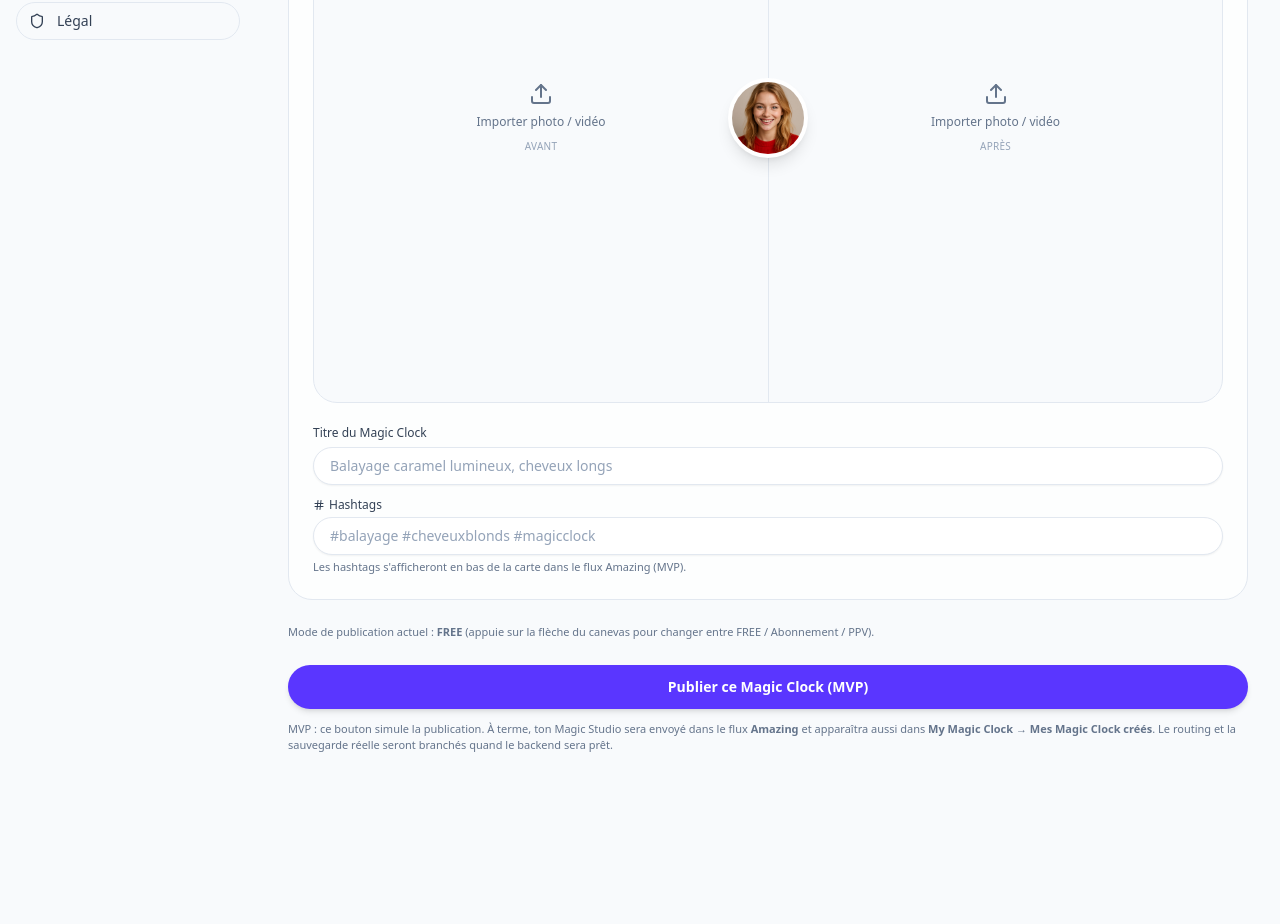
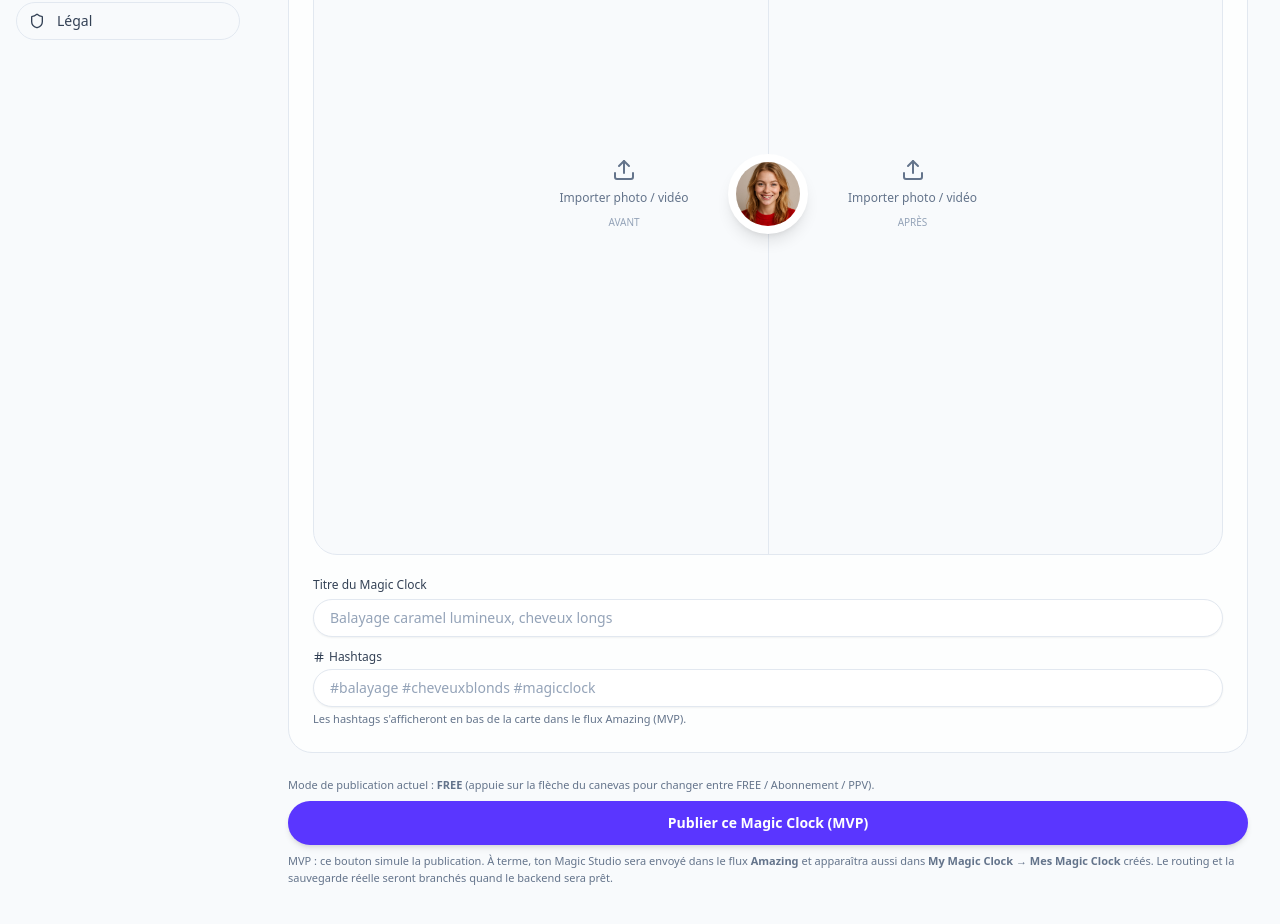
Before and after one commit to welcome-magic-clock/magic-clock-web-mvp, a Next.js app: page /studio in a window 1280 px wide. Shown: the part 340-1264 px from the top of the page. Before the commit the page ends 1142 px from the top, so only its background shows below. Built offline with nearby package versions, Linux system fonts and the light colour scheme.

Commit message:
Update page.tsx

```diff
--- a/app/studio/page.tsx
+++ b/app/studio/page.tsx
@@ -1,9 +1,9 @@
 // app/studio/page.tsx
 "use client";
 
-import { useState, useRef, type ChangeEvent } from "react";
+import { useState, useRef } from "react";
+import { useRouter } from "next/navigation";
 import { Upload, Hash, ArrowUpRight } from "lucide-react";
-import { useRouter } from "next/navigation";
 import { listCreators } from "@/core/domain/repository";
 
 type MediaKind = "image" | "video";
@@ -18,24 +18,28 @@ type PublishMode = "FREE" | "SUB" | "PPV";
 export default function MagicStudioPage() {
   const router = useRouter();
 
-  // Créateur courant (Aiko Tanaka si dispo)
-  const creators = listCreators();
-  const currentCreator =
-    creators.find((c) => c.name === "Aiko Tanaka") ?? creators[0];
-  const avatar = currentCreator?.avatar ?? "/images/sample1.jpg";
-
+  // Import médias
   const [before, setBefore] = useState<MediaState>({ kind: null, url: null });
   const [after, setAfter] = useState<MediaState>({ kind: null, url: null });
+
+  // Titre & hashtags
   const [title, setTitle] = useState("");
   const [hashtags, setHashtags] = useState("");
+
+  // Mode de publication
   const [mode, setMode] = useState<PublishMode>("FREE");
-  const [ppvPrice, setPpvPrice] = useState<number>(9.99);
+  const [ppvPrice, setPpvPrice] = useState<number>(9); // prix indicatif pour PPV
 
   const beforeInputRef = useRef<HTMLInputElement | null>(null);
   const afterInputRef = useRef<HTMLInputElement | null>(null);
 
+  // Avatar créateur (Aiko)
+  const creators = listCreators();
+  const currentCreator =
+    creators.find((c) => c.name === "Aiko Tanaka") ?? creators[0];
+
   function handleFileChange(
-    event: ChangeEvent<HTMLInputElement>,
+    event: React.ChangeEvent<HTMLInputElement>,
     side: "before" | "after"
   ) {
     const file = event.target.files?.[0];
@@ -43,6 +47,7 @@ export default function MagicStudioPage() {
 
     const url = URL.createObjectURL(file);
     const kind: MediaKind = file.type.startsWith("video") ? "video" : "image";
+
     const state: MediaState = { kind, url };
 
     if (side === "before") {
@@ -58,23 +63,17 @@ export default function MagicStudioPage() {
     );
   }
 
+  function handlePublishClick() {
+    // MVP : on simule la publication et on renvoie vers My Magic Clock
+    router.push("/mymagic");
+  }
+
   const modeLabel =
-    mode === "FREE" ? "FREE" : mode === "SUB" ? "Abonnement" : "PPV";
-
-  function handlePublish() {
-    // MVP : on simule la publication + redirection vers Amazing
-    console.log("Magic Studio publish (MVP)", {
-      before,
-      after,
-      title,
-      hashtags,
-      mode,
-      ppvPrice,
-    });
-
-    // plus tard : enregistrement + ajout dans My Magic Clock (Mes Magic Clock créés)
-    router.push("/");
-  }
+    mode === "FREE"
+      ? "FREE"
+      : mode === "SUB"
+      ? "Abonnement"
+      : "Pay Per View (PPV)";
 
   return (
     <main className="container max-w-4xl py-8 space-y-6">
@@ -88,34 +87,15 @@ export default function MagicStudioPage() {
       </header>
 
       <section className="rounded-3xl border border-slate-200 bg-white/80 p-4 sm:p-6 space-y-4">
-        {/* CANEVAS AVANT / APRÈS */}
+        {/* CANEVAS AVANT / APRÈS (même ratio visuel que dans Amazing) */}
         <div className="relative overflow-hidden rounded-2xl border border-slate-200 bg-slate-50">
-          {/* Flèche mode publication (FREE / Abonnement / PPV) */}
-          <button
-            type="button"
-            onClick={cycleMode}
-            className="absolute right-4 top-4 z-20 inline-flex h-8 w-8 items-center justify-center rounded-full border border-white bg-black/70 text-white shadow focus:outline-none focus-visible:ring-2 focus-visible:ring-brand-500"
-            aria-label="Changer le mode de publication"
-          >
-            <ArrowUpRight className="h-4 w-4" />
-          </button>
-
-          {/* Avatar créateur au centre du canevas */}
-          <div className="pointer-events-none absolute left-1/2 top-1/2 z-20 -translate-x-1/2 -translate-y-1/2">
-            <div className="flex h-20 w-20 items-center justify-center rounded-full border-4 border-white bg-white shadow-lg">
-              <img
-                src={avatar}
-                alt={currentCreator?.name ?? "Créateur Magic Clock"}
-                className="h-full w-full rounded-full object-cover"
-              />
-            </div>
-          </div>
-
-          <div className="grid grid-cols-2 divide-x divide-slate-200">
+          <div className="relative mx-auto aspect-[4/5] w-full max-w-xl">
+            {/* Grille 2 colonnes qui remplit tout le canevas */}
+            <div className="absolute inset-0 grid grid-cols-2 divide-x divide-slate-200">
               {/* AVANT */}
               <button
                 type="button"
-              className="relative aspect-[4/5] w-full overflow-hidden focus:outline-none focus-visible:ring-2 focus-visible:ring-brand-500"
+                className="relative flex h-full w-full flex-col items-center justify-center gap-2 focus:outline-none focus-visible:ring-2 focus-visible:ring-brand-500"
                 onClick={() => beforeInputRef.current?.click()}
               >
                 {before.url ? (
@@ -136,9 +116,7 @@ export default function MagicStudioPage() {
                   <div className="flex h-full w-full flex-col items-center justify-center gap-2 text-xs text-slate-500">
                     <Upload className="h-6 w-6" />
                     <span>Importer photo / vidéo</span>
-                  <span className="text-[10px] uppercase tracking-wide text-slate-400">
-                    Avant
-                  </span>
+                    <span className="text-[10px] text-slate-400">AVANT</span>
                   </div>
                 )}
                 <input
@@ -153,7 +131,7 @@ export default function MagicStudioPage() {
               {/* APRÈS */}
               <button
                 type="button"
-              className="relative aspect-[4/5] w-full overflow-hidden focus:outline-none focus-visible:ring-2 focus-visible:ring-brand-500"
+                className="relative flex h-full w-full flex-col items-center justify-center gap-2 focus:outline-none focus-visible:ring-2 focus-visible:ring-brand-500"
                 onClick={() => afterInputRef.current?.click()}
               >
                 {after.url ? (
@@ -174,9 +152,7 @@ export default function MagicStudioPage() {
                   <div className="flex h-full w-full flex-col items-center justify-center gap-2 text-xs text-slate-500">
                     <Upload className="h-6 w-6" />
                     <span>Importer photo / vidéo</span>
-                  <span className="text-[10px] uppercase tracking-wide text-slate-400">
-                    Après
-                  </span>
+                    <span className="text-[10px] text-slate-400">APRÈS</span>
                   </div>
                 )}
                 <input
@@ -186,6 +162,28 @@ export default function MagicStudioPage() {
                   className="hidden"
                   onChange={(event) => handleFileChange(event, "after")}
                 />
+              </button>
+            </div>
+
+            {/* Avatar au centre du canevas */}
+            <div className="pointer-events-none absolute left-1/2 top-1/2 -translate-x-1/2 -translate-y-1/2">
+              <div className="flex h-20 w-20 items-center justify-center rounded-full border-4 border-white bg-white shadow-lg">
+                <img
+                  src={currentCreator.avatar}
+                  alt={currentCreator.name}
+                  className="h-16 w-16 rounded-full object-cover"
+                />
+              </div>
+            </div>
+
+            {/* Flèche pour changer FREE / Abonnement / PPV */}
+            <button
+              type="button"
+              onClick={cycleMode}
+              className="absolute right-3 top-3 inline-flex h-9 w-9 items-center justify-center rounded-full bg-slate-900/85 text-white shadow-md focus:outline-none focus-visible:ring-2 focus-visible:ring-brand-500"
+              aria-label="Changer le mode de publication"
+            >
+              <ArrowUpRight className="h-4 w-4" aria-hidden="true" />
             </button>
           </div>
         </div>
@@ -223,60 +221,60 @@ export default function MagicStudioPage() {
             </p>
           </div>
 
-          {/* Sélecteur de prix PPV quand le mode est PPV */}
+          {/* Sélecteur de prix PPV */}
           {mode === "PPV" && (
-            <div className="space-y-1">
+            <div className="space-y-1 pt-2">
               <label className="text-xs font-medium text-slate-700">
-                Prix PPV (par achat)
+                Prix Pay Per View (PPV)
               </label>
+              <div className="flex items-center gap-3">
                 <input
                   type="range"
-                min={0.99}
-                max={999}
-                step={0.5}
+                  min={1}
+                  max={200}
+                  step={1}
                   value={ppvPrice}
-                onChange={(e) => setPpvPrice(Number(e.target.value))}
-                className="w-full"
+                  onChange={(event) =>
+                    setPpvPrice(Number(event.target.value))
+                  }
+                  className="flex-1 accent-brand-500"
                 />
+                <div className="w-16 text-right text-xs font-semibold text-slate-700">
+                  {ppvPrice.toFixed(0)}$
+                </div>
+              </div>
               <p className="text-[11px] text-slate-500">
-                Prix actuel&nbsp;:{" "}
-                <span className="font-semibold">
-                  {ppvPrice.toFixed(2)} CHF
-                </span>
-                . En production, ce prix sera envoyé au cockpit Monétisation.
+                MVP : le prix est indicatif, la facturation réelle sera gérée
+                par le module Monétisation.
               </p>
             </div>
           )}
         </div>
       </section>
 
-      {/* Mode de publication courant */}
-      <section className="space-y-1">
+      <section className="space-y-2">
         <p className="text-[11px] text-slate-500">
           Mode de publication actuel :{" "}
-          <span className="font-semibold">{modeLabel}</span> (appuie sur la
-          flèche du canevas pour changer entre FREE / Abonnement / PPV).
+          <span className="font-semibold">{modeLabel}</span>{" "}
+          (appuie sur la flèche du canevas pour changer entre FREE /
+          Abonnement / PPV).
         </p>
-      </section>
 
-      {/* Bouton Publier */}
-      <section className="space-y-3">
         <button
           type="button"
-          onClick={handlePublish}
-          className="w-full rounded-full bg-brand-600 px-4 py-3 text-center text-sm font-semibold text-white shadow-md hover:bg-brand-700 focus:outline-none focus-visible:ring-2 focus-visible:ring-brand-500"
+          onClick={handlePublishClick}
+          className="mt-1 w-full rounded-full bg-brand-600 px-6 py-3 text-sm font-semibold text-white shadow-md hover:bg-brand-700 focus:outline-none focus-visible:ring-2 focus-visible:ring-brand-500"
         >
           Publier ce Magic Clock (MVP)
         </button>
+
         <p className="text-[11px] text-slate-500">
           MVP : ce bouton simule la publication. À terme, ton Magic Studio sera
           envoyé dans le flux <span className="font-semibold">Amazing</span> et
           apparaîtra aussi dans{" "}
-          <span className="font-semibold">
-            My Magic Clock → Mes Magic Clock créés
-          </span>
-          . Le routing et la sauvegarde réelle seront branchés quand le backend
-          sera prêt.
+          <span className="font-semibold">My Magic Clock → Mes Magic Clock</span>{" "}
+          créés. Le routing et la sauvegarde réelle seront branchés quand le
+          backend sera prêt.
         </p>
       </section>
     </main>
```
Lines whose indentation alone changed are shown as unchanged.
